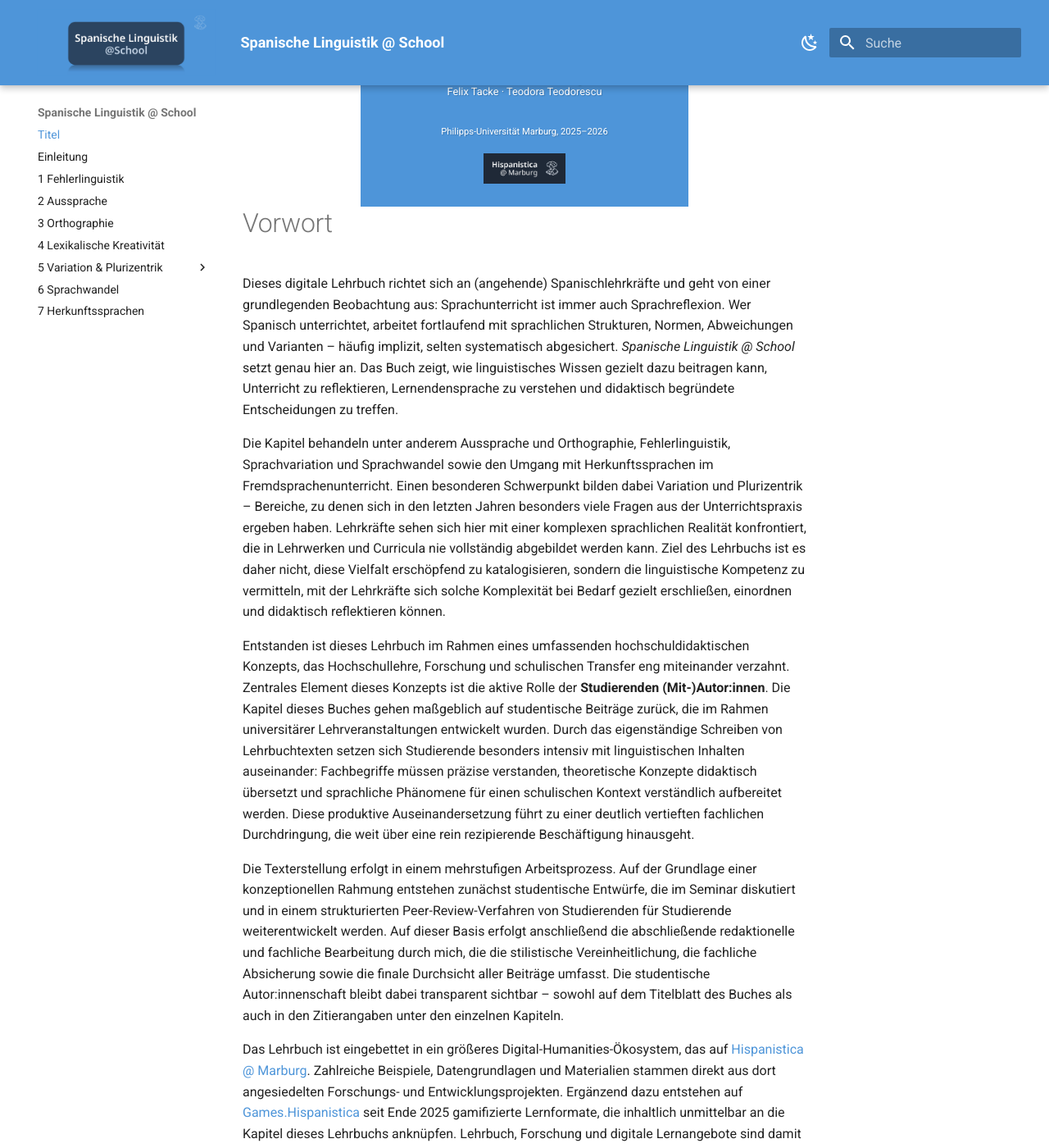
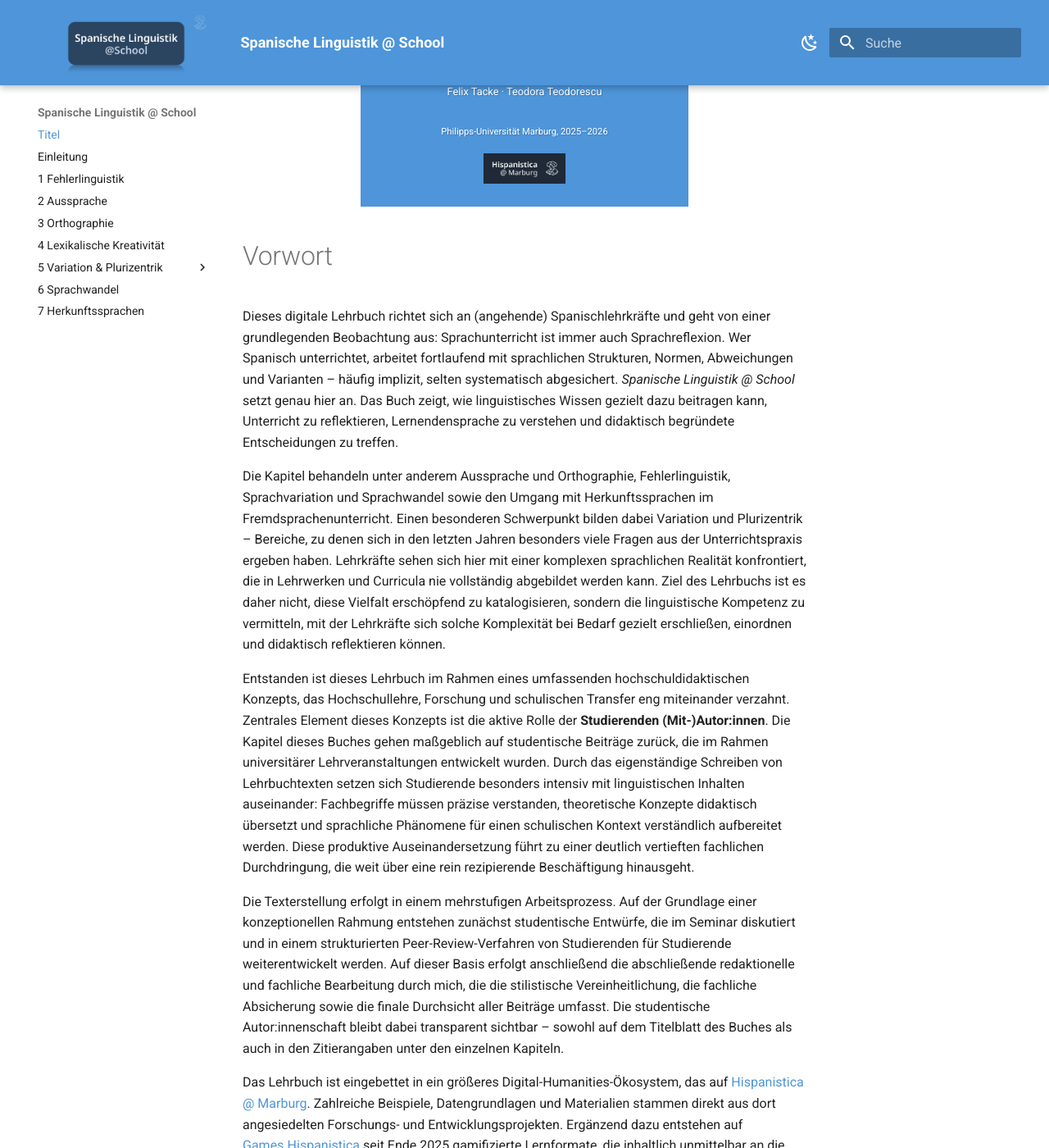
Before and after one commit to FTacke/spanisch-toolkit, an MkDocs documentation site: the page built from docs/index.md, in a window 1280 px wide and 1400 px high, scrolled down 444 px. Shown: the whole window at 82% size. Built offline with MkDocs 1.6.1 and Material for MkDocs 9.7.7, drawn with Linux system fonts in a browser that asks for light colours; some of the changed text lies outside the part shown.

Commit message:
Add margin-bottom to cover-container for improved spacing

```diff
--- a/docs/assets/stylesheets/overrides.css
+++ b/docs/assets/stylesheets/overrides.css
@@ -125,6 +125,7 @@
   width: 100%;
   max-width: 400px;
   margin: 0 auto;
+  margin-bottom: 2rem;
   background-color: #4e95d9;
 }
 
--- a/docs/index.md
+++ b/docs/index.md
@@ -32,7 +32,7 @@ Das Lehrbuch ist eingebettet in ein größeres Digital-Humanities-Ökosystem, da
 
 Die Arbeit an diesem Lehrbuch begann im April 2025 als offenes Projekt im Rahmen der Hochschullehre. Über zwei aufeinanderfolgende Semester hinweg wurden Konzeption, Inhalte und Formate kontinuierlich weiterentwickelt, erprobt und geschärft. Aus ersten Entwürfen entstand schrittweise ein konsistentes digitales Lehrbuch, dessen Kapitel fachlich, didaktisch und redaktionell aufeinander abgestimmt sind. Die vorliegende Fassung dokumentiert damit nicht einen Abschluss, sondern den erreichten Stand eines gewachsenen Arbeitsprozesses.
 
-Auch wenn *Spanische Linguistik @ School* grundsätzlich offen konzipiert ist und weiter ergänzt werden soll, markiert die vorliegende Fassung einen wichtigen **Meilenstein**. Mit Abschluss aller zentralen Kapitel liegt erstmals eine **Version 1.0** vor – eine in sich geschlossene, zitierfähige Publikation. Das Buch ist versioniert und dauerhaft über **Zenodo** archiviert, sodass einzelne Fassungen transparent nachvollziehbar referenziert werden können.
+Auch wenn *Spanische Linguistik @ School* grundsätzlich offen konzipiert ist und weiter ergänzt werden soll, markiert die vorliegende Fassung einen wichtigen Meilenstein. Mit Abschluss aller zentralen Kapitel liegt erstmals eine **Version 1.0** vor – eine in sich geschlossene, zitierfähige Publikation. Das Buch ist versioniert und dauerhaft über Zenodo archiviert, sodass einzelne Fassungen transparent nachvollziehbar referenziert werden können.
 
 Dieses Lehrbuch versteht sich damit nicht nur als Beitrag zur Spanischdidaktik, sondern auch als Impuls, Hochschullehre neu zu denken: als einen Raum, in dem Studierende nicht nur Inhalte rezipieren, sondern Wissen produzieren; in dem Forschung, Lehre und Transfer systematisch zusammengedacht werden; und in dem digitale Formate didaktisch begründet eingesetzt werden.
 
```
